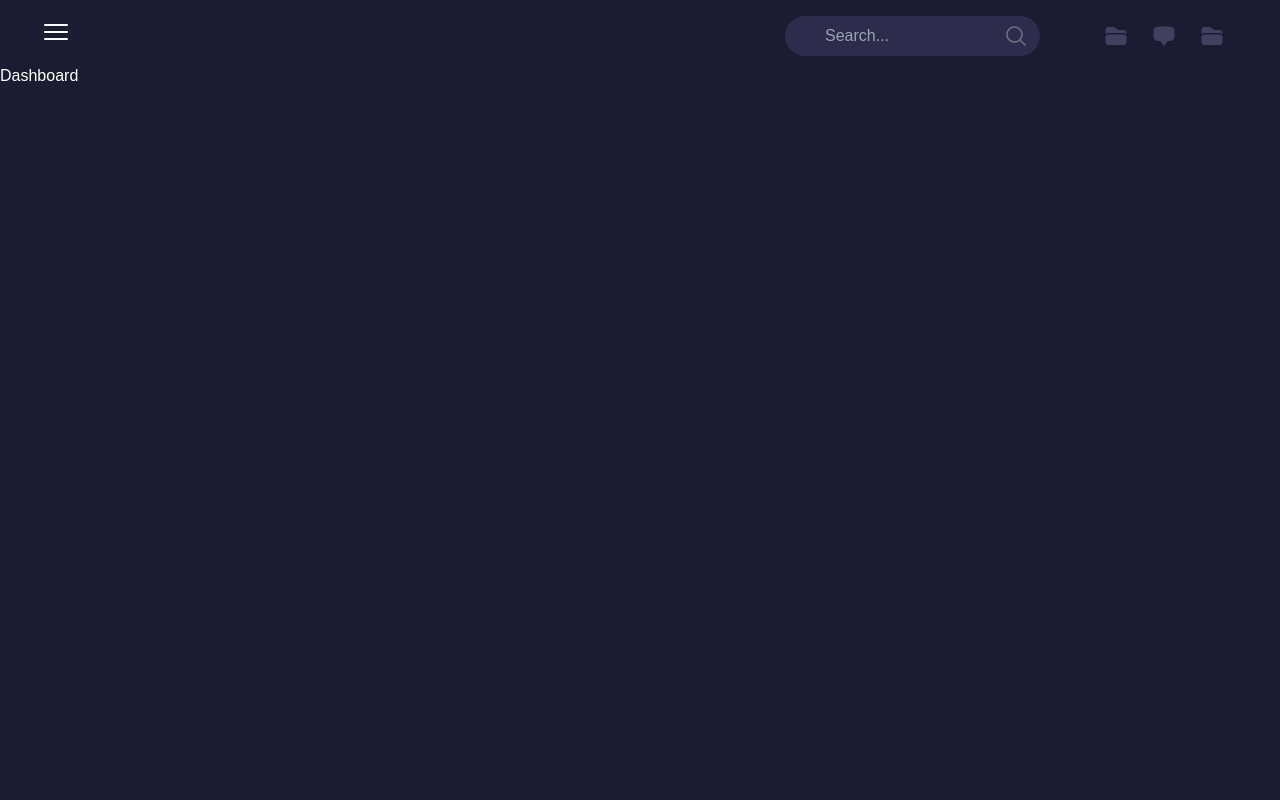
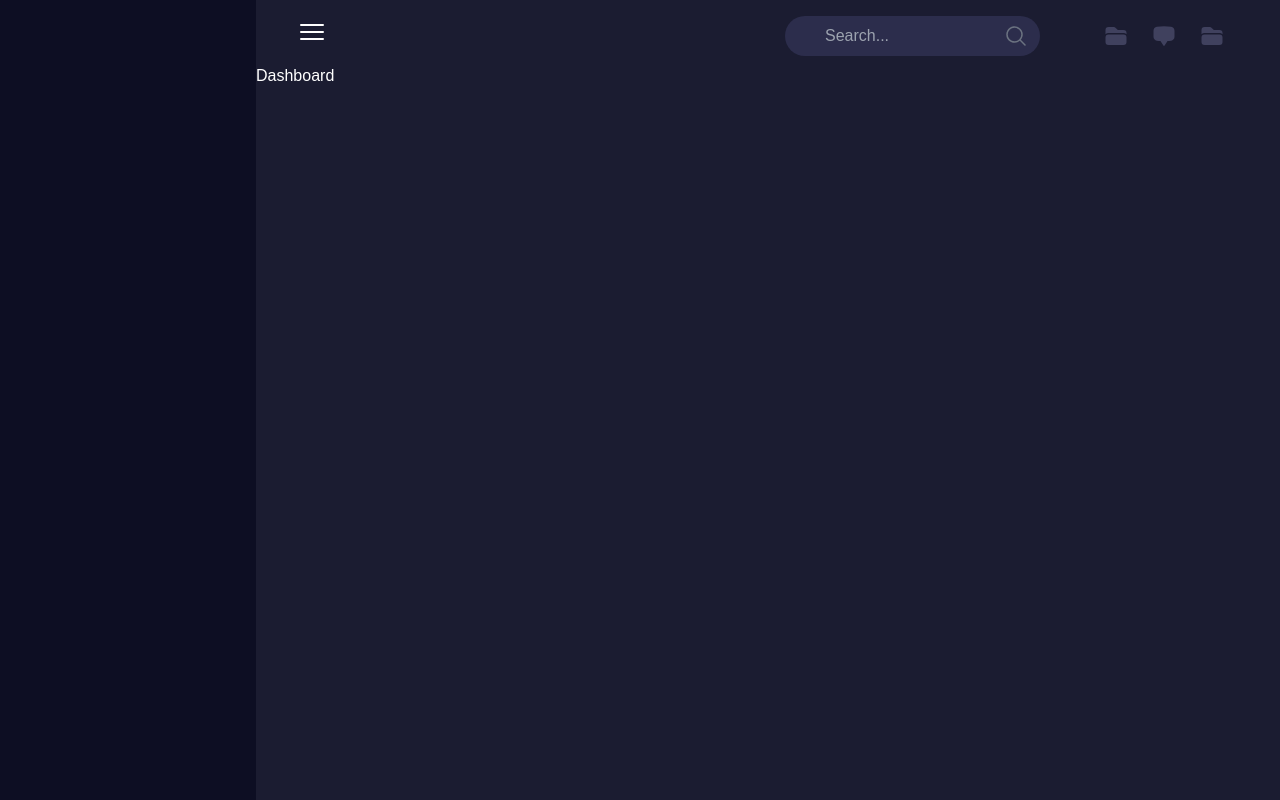
Before and after one commit to Ovtt17/academic-system-ui, a React (Vite) app: page / in a window 1280 px wide. Both pictures are taken after a click on the button 56 px from the left and 32 px from the top of the page. Built offline with nearby package versions, Linux system fonts and the light colour scheme.

Commit message:
feat: implement toggle functionality for DashboardAside in App component

```diff
--- a/src/App.tsx
+++ b/src/App.tsx
@@ -1,13 +1,30 @@
 import AppRoutes from './routes/routes';
 import Navigation from './components/navigation/Navigation';
+import { useState } from 'react';
+import DashboardAside from './components/dashboard/DashboardAside';
 function App() {
+  const [isDashboardAsideVisible, setDashboardAsideVisible] = useState(false);
+
+  const toggleDashboardAside = () => {
+    setDashboardAsideVisible(!isDashboardAsideVisible);
+  };
 
   return (
-    <div className="h-screen min-h-screen flex flex-col">
-      <Navigation />
-      <section className="relative flex-grow">
-        <AppRoutes />
-      </section>
+    <div className="h-screen min-h-screen flex">
+      {isDashboardAsideVisible && (
+        <aside className="transition-transform w-64 bg-deep-navy text-white">
+          <DashboardAside />
+        </aside>
+      )}
+      <div className="flex flex-col flex-grow">
+        <header>
+          <Navigation toggleDashboardAside={toggleDashboardAside} />
+        </header>
+
+        <main className="relative flex-grow">
+          <AppRoutes />
+        </main>
+      </div>
     </div>
   )
 }
--- a/src/components/navigation/Navigation.tsx
+++ b/src/components/navigation/Navigation.tsx
@@ -1,11 +1,15 @@
 import { Bars3Icon, ChatBubbleBottomCenterIcon, FolderIcon, MagnifyingGlassIcon } from "@heroicons/react/24/solid"
-export default function Navigation() {
+import { FC } from "react";
 
+interface NavigationProps {
+  toggleDashboardAside: () => void;
+}
+
+const Navigation: FC<NavigationProps> = ({ toggleDashboardAside }) => {
   return (
-
     <div className="w-full px-2 sm:px-6 lg:px-8">
       <div className="relative flex h-16">
-        <button className="p-2">
+        <button className="p-2" onClick={toggleDashboardAside}>
           <Bars3Icon className="h-8 w-8" />
         </button>
         <nav className="absolute right-0 h-16 p-4 text-white">
@@ -34,4 +38,6 @@ export default function Navigation() {
       </div>
     </div>
   )
-}
+};
+
+export default Navigation;
```
